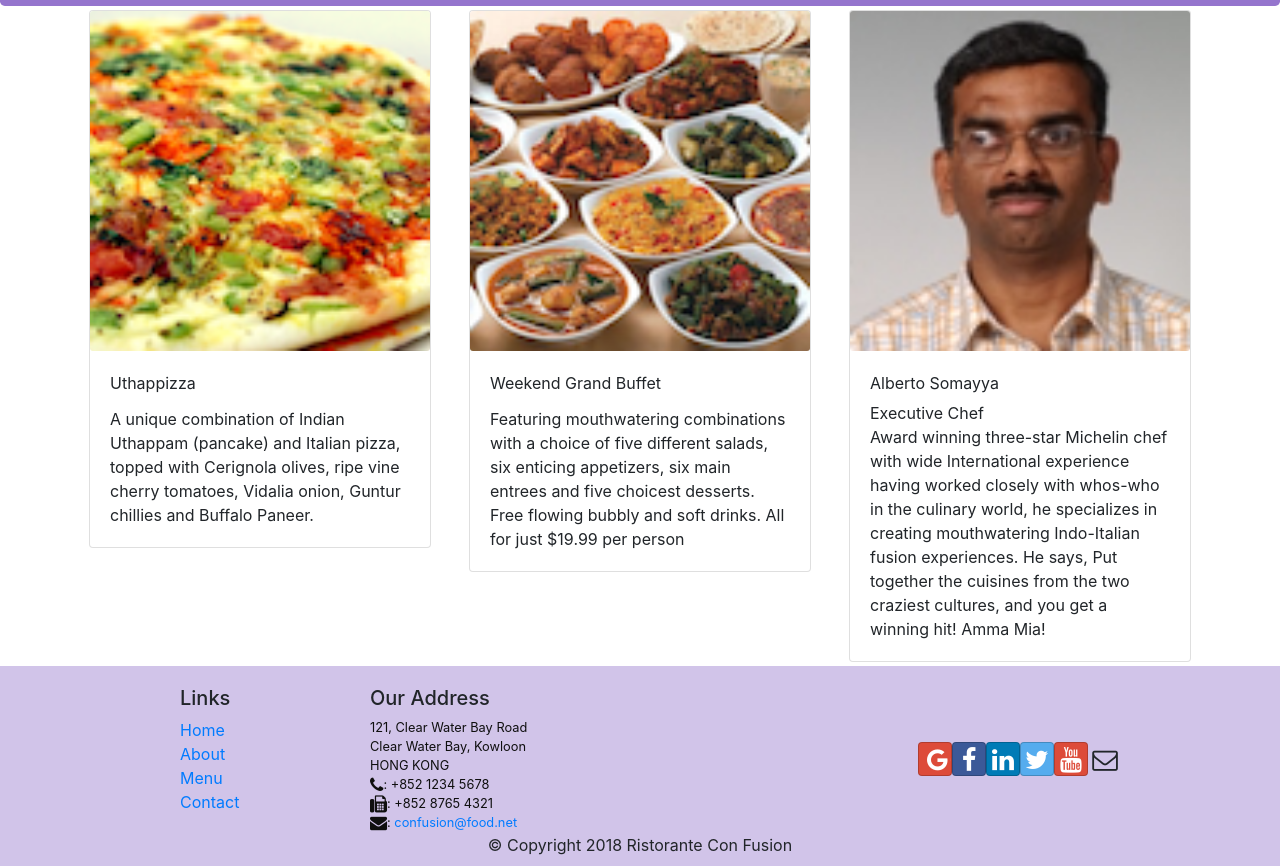
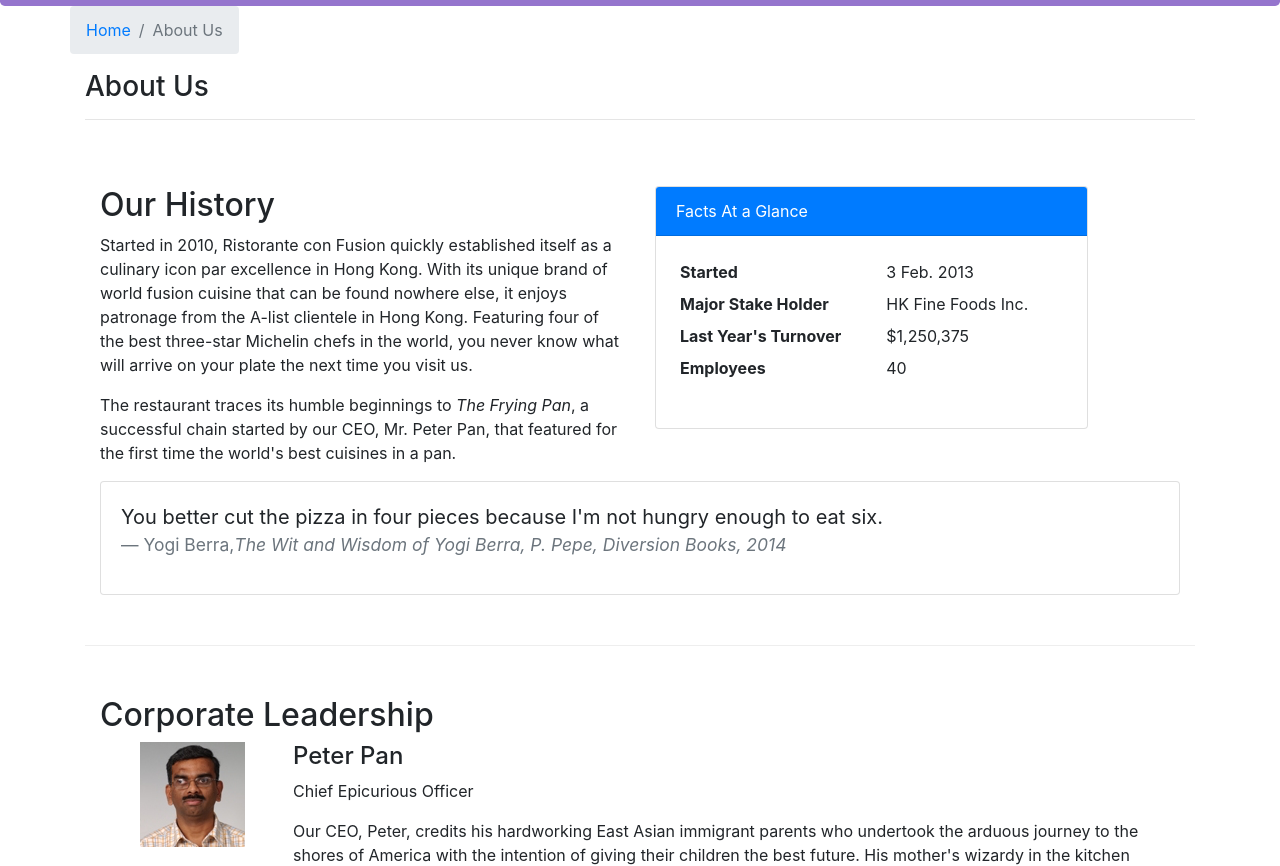
Before and after one commit to JawadMirza-coder/myapp, a React (Create React App) app: page /aboutus in a window 1280 px wide. Before the commit this address led to /home. Shown: the part 336-1202 px from the top of the page. Built offline with nearby package versions, Linux system fonts and the light colour scheme.

Commit message:
Assigment 2

```diff
--- /dev/null
+++ b/src/components/AboutUs.js
@@ -0,0 +1,111 @@
+import React from "react";
+import {
+  Breadcrumb,
+  BreadcrumbItem,
+  Card,
+  CardBody,
+  CardHeader,
+  Media,
+} from "reactstrap";
+import { Link } from "react-router-dom";
+
+function About(props) {
+  const leaders = props.leader.map((leader) => {
+    return (
+      <Media tag="li">
+        <Media left middle>
+          <Media object src={leader.image} alt={leader.name} />
+        </Media>
+        <Media body className="ml-5">
+          <Media heading>{leader.name}</Media>
+          <p>{leader.designation}</p>
+          <p>{leader.description}</p>
+        </Media>
+      </Media>
+    );
+  });
+
+  return (
+    <div className="container">
+      <div className="row">
+        <Breadcrumb>
+          <BreadcrumbItem>
+            <Link to="/home">Home</Link>
+          </BreadcrumbItem>
+          <BreadcrumbItem active>About Us</BreadcrumbItem>
+        </Breadcrumb>
+        <div className="col-12">
+          <h3>About Us</h3>
+          <hr />
+        </div>
+      </div>
+      <div className="row row-content">
+        <div className="col-12 col-md-6">
+          <h2>Our History</h2>
+          <p>
+            Started in 2010, Ristorante con Fusion quickly established itself as
+            a culinary icon par excellence in Hong Kong. With its unique brand
+            of world fusion cuisine that can be found nowhere else, it enjoys
+            patronage from the A-list clientele in Hong Kong. Featuring four of
+            the best three-star Michelin chefs in the world, you never know what
+            will arrive on your plate the next time you visit us.
+          </p>
+          <p>
+            The restaurant traces its humble beginnings to{" "}
+            <em>The Frying Pan</em>, a successful chain started by our CEO, Mr.
+            Peter Pan, that featured for the first time the world's best
+            cuisines in a pan.
+          </p>
+        </div>
+        <div className="col-12 col-md-5">
+          <Card>
+            <CardHeader className="bg-primary text-white">
+              Facts At a Glance
+            </CardHeader>
+            <CardBody>
+              <dl className="row p-1">
+                <dt className="col-6">Started</dt>
+                <dd className="col-6">3 Feb. 2013</dd>
+                <dt className="col-6">Major Stake Holder</dt>
+                <dd className="col-6">HK Fine Foods Inc.</dd>
+                <dt className="col-6">Last Year's Turnover</dt>
+                <dd className="col-6">$1,250,375</dd>
+                <dt className="col-6">Employees</dt>
+                <dd className="col-6">40</dd>
+              </dl>
+            </CardBody>
+          </Card>
+        </div>
+        <div className="col-12">
+          <Card>
+            <CardBody className="bg-faded">
+              <blockquote className="blockquote">
+                <p className="mb-0">
+                  You better cut the pizza in four pieces because I'm not hungry
+                  enough to eat six.
+                </p>
+                <footer className="blockquote-footer">
+                  Yogi Berra,
+                  <cite title="Source Title">
+                    The Wit and Wisdom of Yogi Berra, P. Pepe, Diversion Books,
+                    2014
+                  </cite>
+                </footer>
+              </blockquote>
+            </CardBody>
+          </Card>
+        </div>
+      </div>
+      <div className="row row-content">
+        <div className="col-12">
+          <h2>Corporate Leadership</h2>
+        </div>
+        <div className="col-12">
+          <Media list>{leaders}</Media>
+        </div>
+      </div>
+    </div>
+  );
+}
+
+export default About;
--- a/src/components/mainComponent.js
+++ b/src/components/mainComponent.js
@@ -7,6 +7,7 @@
 import { PROMOTIONS } from '../shared/Promotion';
 import { LEADERS } from '../shared/Leaders';
 import ContectUs from './contectus';
+import About from './AboutUs';
 
 import { Route,Switch,Redirect  } from 'react-router-dom';
 
@@ -24,6 +25,7 @@
         comments: COMMENTS,
         promotions: PROMOTIONS,
         leaders: LEADERS,
+
         // selectedDish: null
     };
   }
@@ -63,6 +65,7 @@
          <Route exact path='/menu' component={() => <Menu dishes={this.state.dishes} />} />
          <Route path='/menu/:dishId' component={DishwithId}/>
          <Route path='/contactus' component={()=><ContectUs />} />
+         <Route path ='/aboutus' component={()=><About leader={this.state.leaders}/> } />
         <Redirect  to="/home" />
         </Switch>
 
```
